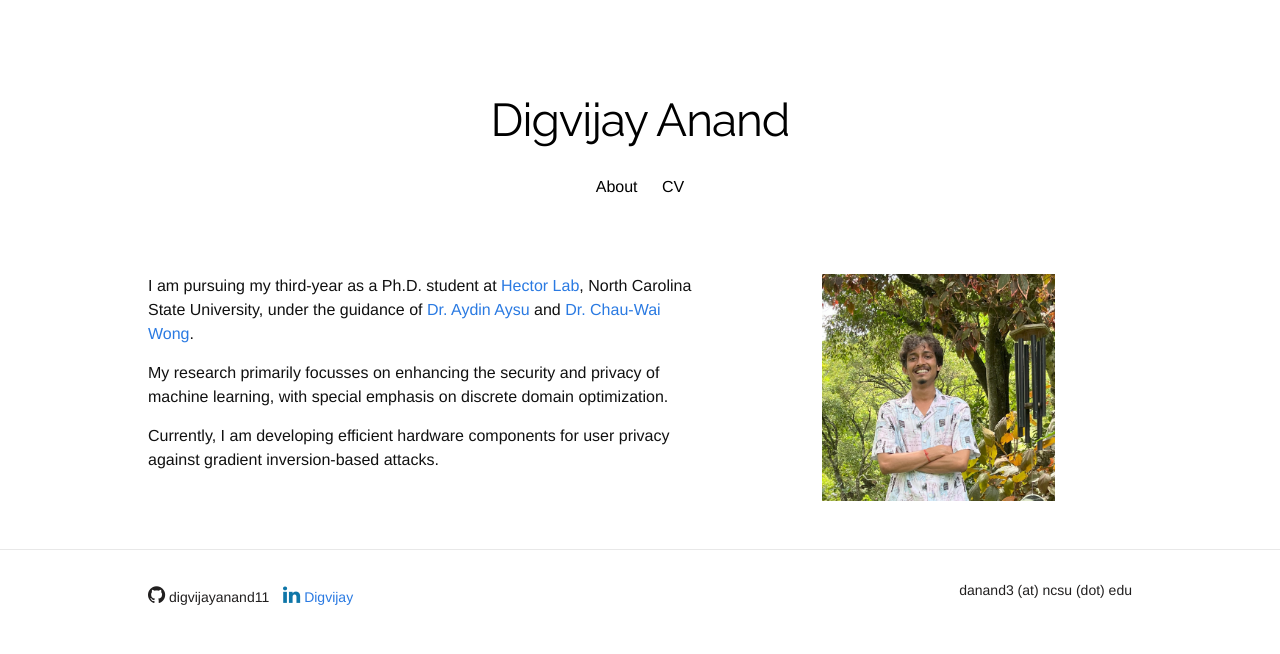
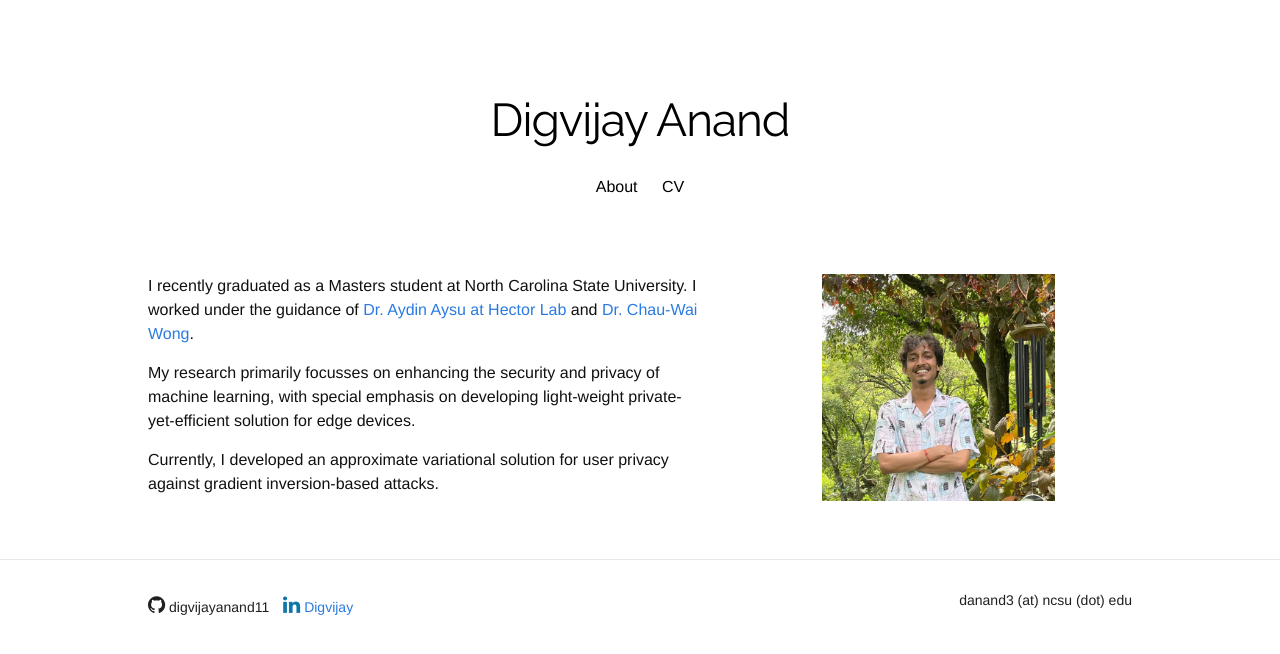
Before and after one commit to digvijayanand11/digvijayanand11.github.io, a Jekyll site: the page built from index.html, in a window 1280 px wide. Shown: the top 654 px of the page. Built offline with Jekyll 4.4.1, drawn with Linux system fonts in a browser that asks for light colours; nearby versions of some CDN libraries; some web fonts are replaced; a style sheet for code colours, icons or effects is not loaded.

Commit message:
Update index.html

```diff
--- a/index.html
+++ b/index.html
@@ -6,10 +6,10 @@ title: "Digvijay Anand"
 
 <div class="row">
 	<div class="seven columns">
-		<p> I am pursuing my third-year as a Ph.D. student at <a href="https://research.ece.ncsu.edu/aaysu/">Hector Lab</a>, North Carolina State University, under the
-			guidance of <a href="https://ece.ncsu.edu/people/aaysu/">Dr. Aydin Aysu </a> and <a href="https://ncsu-wong.org/">Dr. Chau-Wai Wong</a>.
-		<p> My research primarily focusses on enhancing the security and privacy of machine learning, with special emphasis on discrete domain optimization.
-		<p> Currently, I am developing efficient hardware components for user privacy against gradient inversion-based attacks.
+		<p> I recently graduated as a Masters student at North Carolina State University. I worked under the
+			guidance of <a href="https://ece.ncsu.edu/people/aaysu/">Dr. Aydin Aysu at <a href="https://research.ece.ncsu.edu/aaysu/">Hector Lab</a> </a> and <a href="https://ncsu-wong.org/">Dr. Chau-Wai Wong</a>.
+		<p> My research primarily focusses on enhancing the security and privacy of machine learning, with special emphasis on developing light-weight private-yet-efficient solution for edge devices.
+		<p> Currently, I developed an approximate variational solution for user privacy against gradient inversion-based attacks.
 		</p>
 
 <!-- 		<center class="prof-summary"> <h1 class="page-heading"><a class="post-link " href="/about">Professional Summary</a> </h1></center> -->
```
